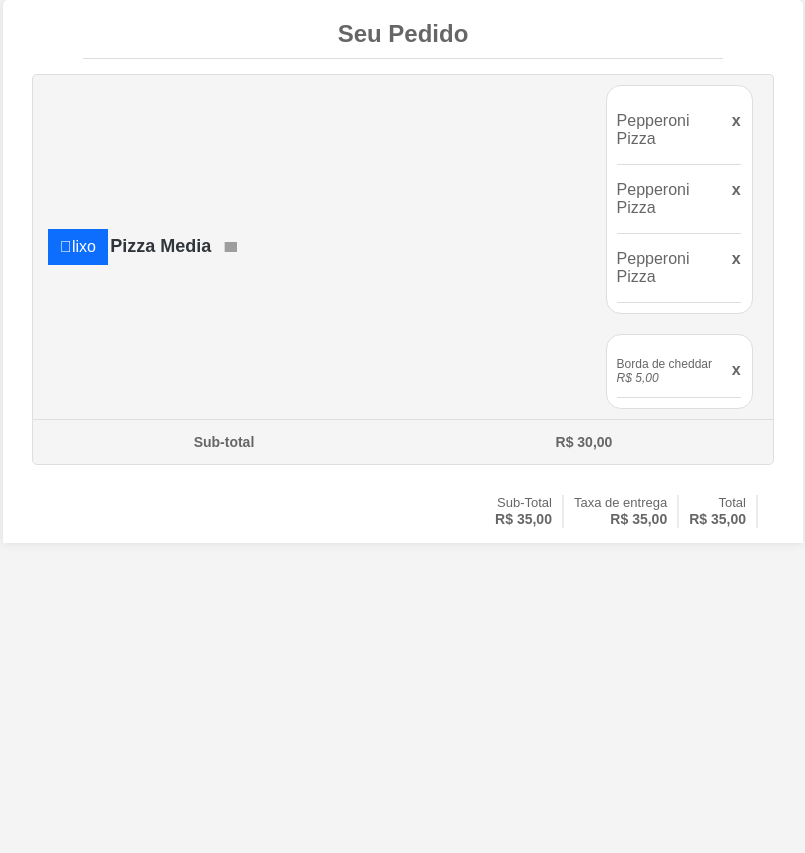
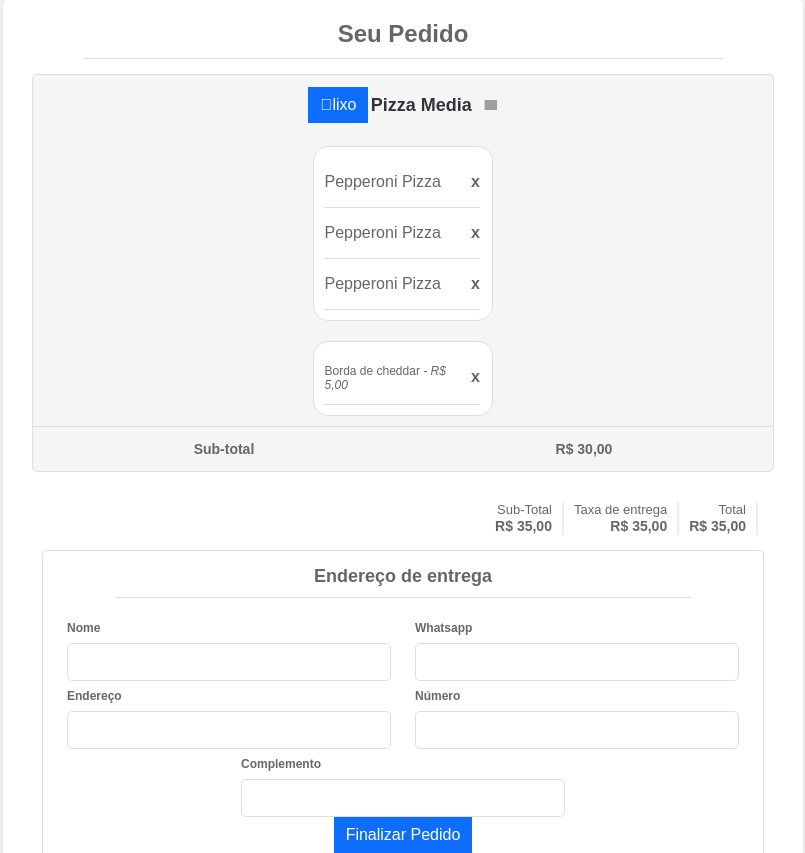
Before and after one commit to DeividAlmeida/menu, a React (Create React App) app: page /cart in a window 1280 px wide. Shown: the whole page, without its empty margins (237-1042 px from the left). Before the commit the page ends 800 px from the top, so only its background shows below. Built offline with nearby package versions, Linux system fonts and the light colour scheme; grey boxes are pictures that could not be loaded.

Commit message:
add cart form

```diff
--- a/public/index.html
+++ b/public/index.html
@@ -28,7 +28,8 @@
     <link rel="stylesheet" href="https://cdnjs.cloudflare.com/ajax/libs/font-awesome/6.5.2/css/all.min.css" integrity="sha512-SnH5WK+bZxgPHs44uWIX+LLJAJ9/2PkPKZ5QiAj6Ta86w+fsb2TkcmfRyVX3pBnMFcV7oQPJkl9QevSCWr3W6A==" crossorigin="anonymous" referrerpolicy="no-referrer" />
 
   </head>
-  <body id="root">
+  <body>
+    <div id="root"></div>
     <noscript>You need to enable JavaScript to run this app.</noscript>
     <!--
       This HTML file is a template.
--- a/src/App.css
+++ b/src/App.css
@@ -172,9 +172,9 @@ select {
   background-size: 16px 12px;
   transition: border-color .15s ease-in-out, box-shadow .15s ease-in-out;
 }
-textarea {
+textarea, input {
   display: block;
-  width: 100%;
+  width: auto;
   padding: .375rem .75rem;
   font-size: 1rem;
   font-weight: 400;
@@ -187,6 +187,12 @@ textarea {
   border-radius: 5px;
   transition: border-color .15s ease-in-out, box-shadow .15s ease-in-out;
 }
+label {
+  display: inline-block;
+  margin-bottom: .5rem;
+  margin-top: .5rem;
+}
+
 button {
   --bs-btn-padding-x: 0.75rem;
   --bs-btn-padding-y: 0.375rem;
--- a/src/cart/cart.css
+++ b/src/cart/cart.css
@@ -26,7 +26,7 @@
   padding-bottom: 10px;
   text-align: center;
 }
-.cart-item {
+.cart-box {
   display: flex;
   justify-content: space-between;
   align-items: center;
@@ -38,6 +38,7 @@
   border-radius: 5px 5px 0 0;
   border: solid #dedede  1px;
   border-bottom: 0px;
+  flex-flow: column;
 }
 .item-header {
   background: #f5f5f5;
@@ -133,3 +134,18 @@
   font-size: 14px;
   line-height: 18px;
 }
+.cart-form-row {
+  display: flex;
+  flex-wrap: wrap;
+  justify-content: space-evenly;
+  align-items: center;
+  align-self: flex-start;
+  height: 100%;
+}
+.cart-form-column {
+  width: 45%;
+  display: flex;
+  justify-content: space-around;
+  flex-flow: column;
+    min-width: 300px;
+}
--- a/src/cart/cart.tsx
+++ b/src/cart/cart.tsx
@@ -4,7 +4,7 @@ export const Cart = () => {
     <section className="cart">
       <div className="container">
         <h1 className="cart-title">Seu Pedido</h1>
-        <details className="cart-item" open>
+        <details className="cart-box" open>
           <summary className="item-header">
               <button className="fa-trash ">lixo</button>
               <h2 className="item-name">Pizza Media</h2>
@@ -33,7 +33,7 @@ export const Cart = () => {
               <div className="item-info">
                 <p className="item-complement">
                   Borda de cheddar
-                  <p className="item-complement-price">R$ 5,00</p>
+                  <i className="item-complement-price"> - R$ 5,00</i>
                 </p>
                   <p className="item-remove">x</p>
               </div>
@@ -41,7 +41,7 @@ export const Cart = () => {
           </div>
         </details>
         <div className="sub-total">
-        <p className="sub-total-lable">
+          <p className="sub-total-lable">
             Sub-total
           </p>
           <p className="sub-total-price">
@@ -63,10 +63,34 @@ export const Cart = () => {
             <strong className="total-price-value">R$ 35,00</strong>
           </div>
         </div>
+        <div className="cart-box">
+          <h2 className="cart-title">Endereço de entrega</h2>
+          <div className="cart-form-row">
+            <div className="cart-form-column">
+              <label htmlFor="name">Nome</label>
+              <input type="text" name="name" />
+            </div>
+            <div className="cart-form-column">
+              <label htmlFor="phone">Whatsapp</label>
+              <input type="number" name="phone" id="" />
+            </div>
 
-        {/* <div className="form-floating">
-          <textarea className="form-control" placeholder="Comentário" ></textarea>
-        </div> */}
+            <div className="cart-form-column">
+              <label htmlFor="address">Endereço</label>
+              <input type="text" name="address" id="" />
+            </div>
+            <div className="cart-form-column">
+              <label htmlFor="number">Número</label>
+              <input type="text" name="number" id="" />
+            </div>
+
+            <div className="cart-form-column">
+              <label htmlFor="complement">Complemento</label>
+              <input type="text" name="complement" id="" />
+            </div>
+          </div>
+          <button className="btn btn-primary">Finalizar Pedido</button>
+        </div>
       </div>
     </section>
   );
```
